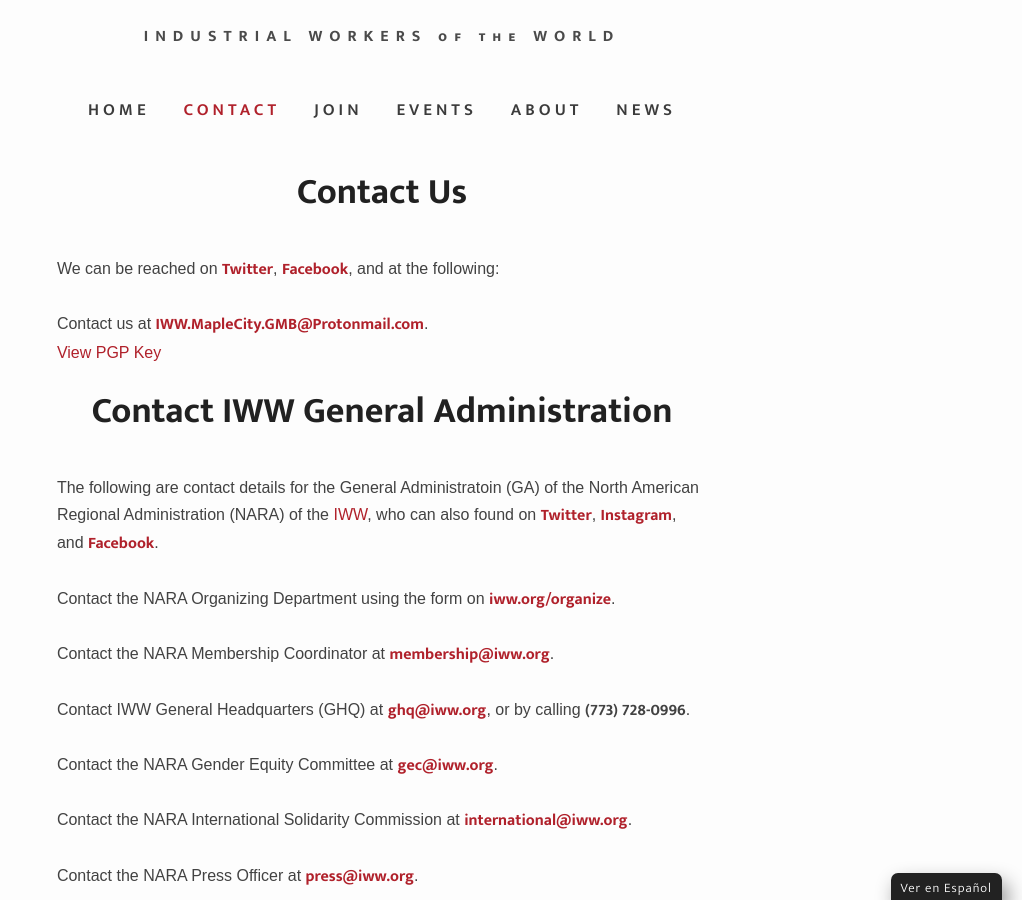
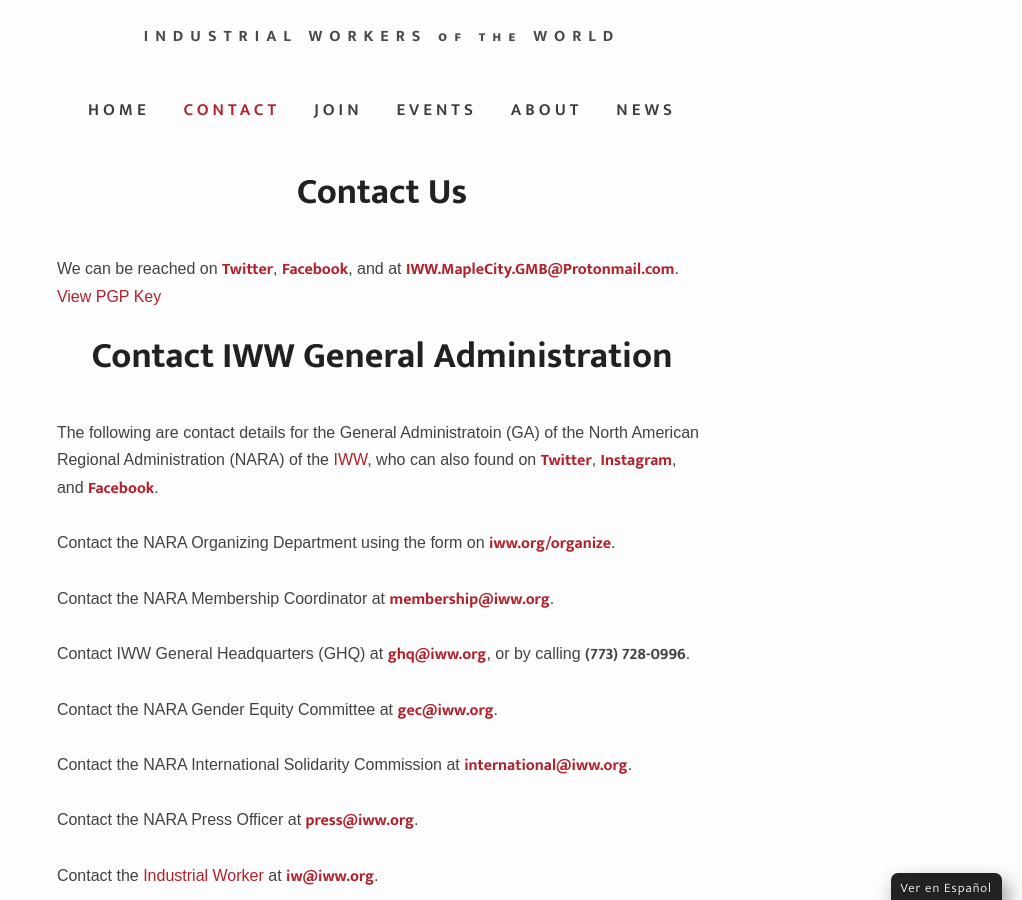
Before and after one commit to iww-maple-city/iww-maple-city.github.io, a Jekyll site: the page built from contact.html, in a window 1280 px wide and 900 px high, scrolled down 559 px. Shown: the whole window, without its empty margins (258-1280 px from the left). Built offline with Jekyll 4.4.1, drawn with Linux system fonts in a browser that asks for light colours; some web fonts are replaced.

Commit message:
tidied up contact details

```diff
--- a/contact.html
+++ b/contact.html
@@ -6,9 +6,7 @@
 ---
 <div style="width:85%;margin-right:auto;margin-left:auto;">
 <p>
-We can be reached on <a href="https://twitter.com/{{ site.twitter_username| cgi_escape | escape }}" target="_blank"><strong>Twitter</strong></a>, <a href="https://facebook.com/{{ site.facebook_username| cgi_escape | escape }}" target="_blank"><strong>Facebook</strong></a>, and at the following:<br><br>
-
-Contact us at <a href="mailto:IWW.MapleCity.GMB@Protonmail.com"><strong>IWW.MapleCity.GMB@Protonmail.com</strong></a>.<br>
+We can be reached on <a href="https://twitter.com/{{ site.twitter_username| cgi_escape | escape }}" target="_blank"><strong>Twitter</strong></a>, <a href="https://facebook.com/{{ site.facebook_username| cgi_escape | escape }}" target="_blank"><strong>Facebook</strong></a>, and at <a href="mailto:IWW.MapleCity.GMB@Protonmail.com"><strong>IWW.MapleCity.GMB@Protonmail.com</strong></a>.<br>
 <a id="organizeA" onclick="showHideDiv('organizeD', 'organizeA')" style="cursor:pointer;">View PGP Key</a><br><br>
 <div id="organizeD" style="display:none;margin-left:15px;">
 <a href="{{ site.baseurl }}/assets/keys/publickey.IWW.MapleCity.GMB@Protonmail.com.asc">Download Public Key (.asc)</a><br>
```
